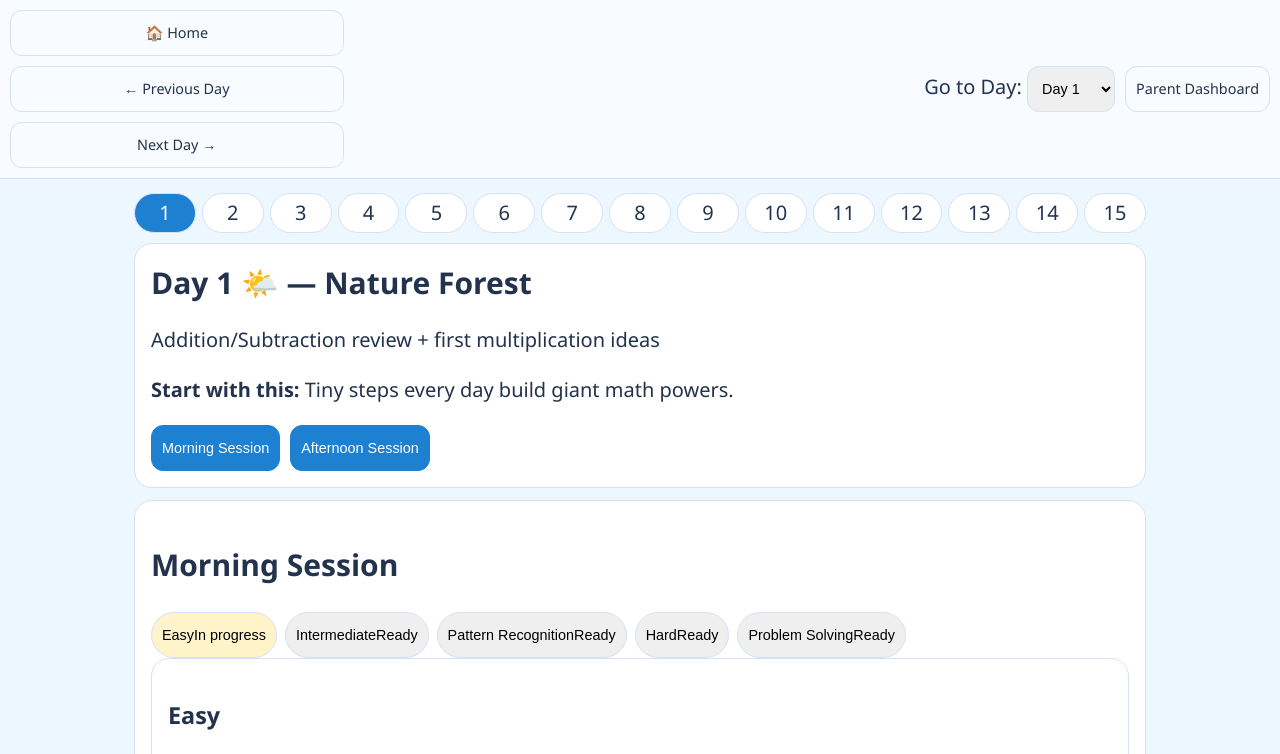
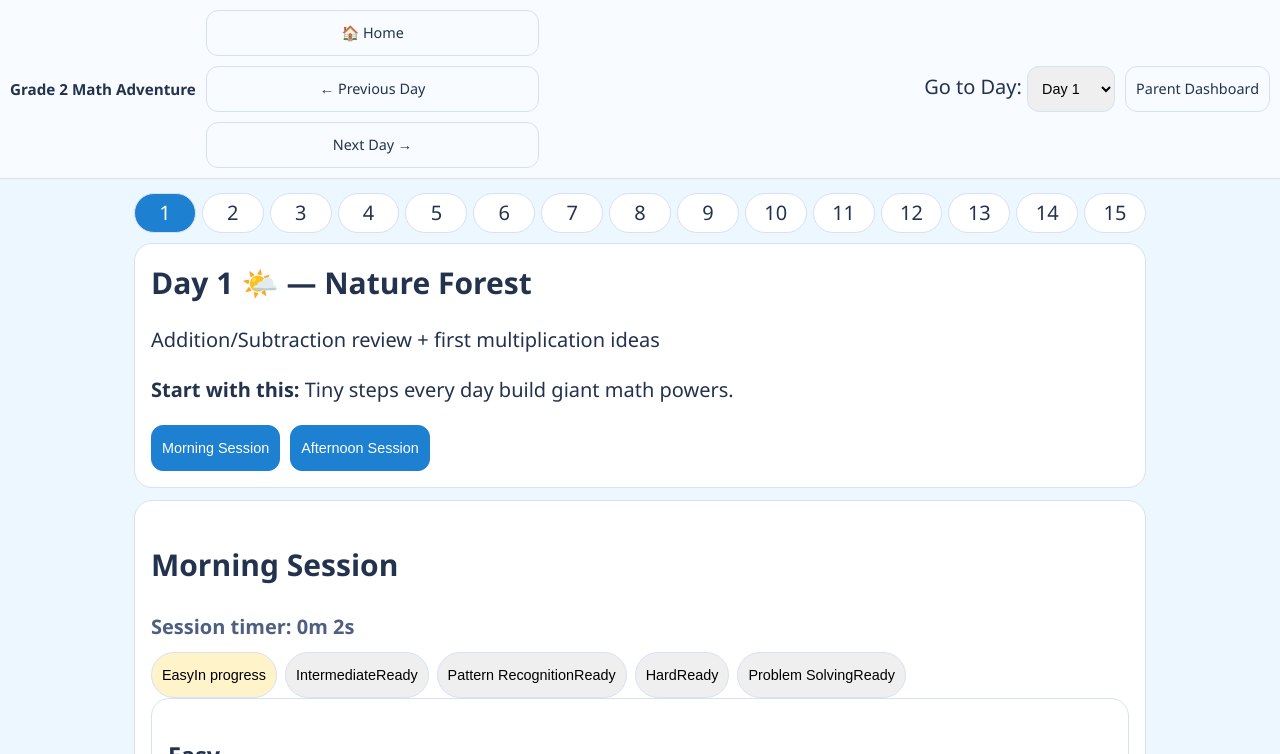
Before and after one commit to evan-07/summer-review, a website with bundled scripts: page day.html in a window 1280 px wide. Both pictures are taken after a click on the button "Morning Session". Shown: the top 754 px of the page. Built offline with nearby package versions, Linux system fonts and the light colour scheme.

Commit message:
Fix day header, add parent clear data, and show session timer

```diff
--- a/assets/css/components.css
+++ b/assets/css/components.css
@@ -8,6 +8,7 @@
 .continue-day-copy h3{margin:0 0 4px}
 .continue-day-copy p{margin:0;color:var(--muted);font-size:.85rem}
 .continue-day-panel .btn{white-space:nowrap}
+[data-session-timer]{margin:0 0 10px;color:var(--muted);font-weight:700}
 .summary-grid{display:grid;grid-template-columns:repeat(5,minmax(0,1fr));gap:8px}.summary-item{border:1px solid var(--line);padding:8px;border-radius:10px}
 .table-wrap{overflow-x:auto} table{width:100%;border-collapse:collapse;font-size:.8rem} th,td{border-bottom:1px solid var(--line);padding:8px;text-align:left}
 .trend-svg{width:100%;height:120px}
--- a/assets/css/layout.css
+++ b/assets/css/layout.css
@@ -1,5 +1,7 @@
 .top-nav{position:sticky;top:0;z-index:20;display:flex;flex-wrap:wrap;justify-content:space-between;gap:10px;padding:10px;border-bottom:1px solid var(--line);background:#f8fbff}
 .nav-left,.nav-right,.button-row,.button-group,.session-buttons{display:flex;align-items:center;gap:10px;flex-wrap:wrap}
+.nav-left{align-items:center}
+.nav-left strong{font-size:.95rem}
 .button-group--split{justify-content:space-between}
 .button-group--stack-mobile > *{flex:1 1 220px}
 .day-grid{display:grid;grid-template-columns:repeat(2,minmax(0,1fr));gap:12px}.progress-tracker{display:grid;grid-template-columns:repeat(15,minmax(0,1fr));gap:6px;margin:10px 0}
--- a/assets/js/ui/render-day.js
+++ b/assets/js/ui/render-day.js
@@ -6,7 +6,7 @@ import { getDayProgress } from '../state.js';
 import { markSectionCompleted, recalcDay } from '../features/progress.js';
 import { startTimer, stopTimer } from '../features/timer.js';
 import { saveState } from '../storage.js';
-import { renderTracker } from './components.js';
+import { formatDuration, renderTracker } from './components.js';
 
 export const renderDayPage = (state) => {
   const day = parseDayFromSearch(window.location.search);
@@ -14,6 +14,7 @@ export const renderDayPage = (state) => {
   const dayProgress = getDayProgress(state, day);
   let session = state.activeSession || 'morning';
   let section = state.activeSection || CATEGORY_ORDER[0];
+  let timerInterval = null;
 
   document.body.classList.add(cfg.theme.className);
   document.querySelector('[data-day-title]').textContent = `Day ${day} ${cfg.theme.icon} — ${cfg.theme.name}`;
@@ -26,6 +27,21 @@ export const renderDayPage = (state) => {
   jump.onchange = () => { window.location.href = getDayUrl(jump.value); };
   document.querySelector('[data-prev-day]').href = getDayUrl(day - 1);
   document.querySelector('[data-next-day]').href = getDayUrl(day + 1);
+
+  const renderSessionTimer = () => {
+    const timerEl = document.querySelector('[data-session-timer]');
+    if (!timerEl) return;
+    const live = state.timerState?.isRunning && state.timerState.day === day && state.timerState.session === session;
+    const baseSeconds = dayProgress[session]?.totalSeconds || 0;
+    const runningSeconds = live ? Math.floor((Date.now() - state.timerState.startedAt) / 1000) : 0;
+    timerEl.textContent = `Session timer: ${formatDuration(baseSeconds + Math.max(0, runningSeconds))}`;
+  };
+
+  const restartTimerTicker = () => {
+    if (timerInterval) clearInterval(timerInterval);
+    renderSessionTimer();
+    timerInterval = window.setInterval(renderSessionTimer, 1000);
+  };
 
   const renderSection = () => {
     const required = getRequiredQuestions({ day, session, category: section });
@@ -62,6 +78,7 @@ export const renderDayPage = (state) => {
       if (idx < CATEGORY_ORDER.length - 1) renderSection();
       else document.querySelector('[data-session-content]').innerHTML = '<section class="card"><h3>Session complete! ✅</h3></section>';
       recalcDay(state, day);
+      renderSessionTimer();
       if (dayProgress.dayCompleted) document.querySelector('[data-finish-day]').classList.remove('hidden');
       renderPills();
     };
@@ -75,7 +92,7 @@ export const renderDayPage = (state) => {
       return `<button class="pill ${st}" data-section="${c}">${c}<span>${badge}</span></button>`;
     }).join('');
     pills.querySelectorAll('[data-section]').forEach((btn) => {
-      btn.onclick = () => { section = btn.dataset.section; startTimer(state, day, session, section); renderSection(); renderPills(); saveState(state); };
+      btn.onclick = () => { section = btn.dataset.section; startTimer(state, day, session, section); renderSection(); renderPills(); renderSessionTimer(); saveState(state); };
     });
   };
 
@@ -88,6 +105,7 @@ export const renderDayPage = (state) => {
       saveState(state);
       renderSection();
       renderPills();
+      restartTimerTicker();
     };
   });
 
@@ -99,4 +117,8 @@ export const renderDayPage = (state) => {
   };
 
   document.querySelector('[data-parent-link]').href = 'parent.html';
+  restartTimerTicker();
+  window.addEventListener('beforeunload', () => {
+    if (timerInterval) clearInterval(timerInterval);
+  });
 };
--- a/assets/js/ui/render-parent.js
+++ b/assets/js/ui/render-parent.js
@@ -6,6 +6,7 @@ export const renderParentPage = (state) => {
   const form = document.querySelector('[data-score-form]');
   const tbody = document.querySelector('[data-history-body]');
   const summary = document.querySelector('[data-parent-summary]');
+  const clearBtn = document.querySelector('[data-clear-parent-scores]');
   const filters = {
     day: document.querySelector('[data-filter-day]'),
     session: document.querySelector('[data-filter-session]'),
@@ -70,5 +71,13 @@ export const renderParentPage = (state) => {
   };
 
   Object.values(filters).forEach((el) => (el.onchange = rerender));
+  if (clearBtn) {
+    clearBtn.onclick = () => {
+      if (!window.confirm('Clear all saved parent score history?')) return;
+      state.parentScores = [];
+      saveState(state);
+      rerender();
+    };
+  }
   rerender();
 };
--- a/day.html
+++ b/day.html
@@ -8,10 +8,13 @@
 </head>
 <body data-page="day">
   <header class="top-nav">
-    <div class="nav-left button-group button-group--stack-mobile">
-      <a class="btn" href="index.html">🏠 Home</a>
-      <a class="btn" data-prev-day href="#">← Previous Day</a>
-      <a class="btn" data-next-day href="#">Next Day →</a>
+    <div class="nav-left">
+      <strong>Grade 2 Math Adventure</strong>
+      <div class="button-group button-group--stack-mobile">
+        <a class="btn" href="index.html">🏠 Home</a>
+        <a class="btn" data-prev-day href="#">← Previous Day</a>
+        <a class="btn" data-next-day href="#">Next Day →</a>
+      </div>
     </div>
     <div class="nav-right">
       <label>Go to Day: <select data-day-jump></select></label>
@@ -31,6 +34,7 @@
     </section>
     <section class="card" data-session-panel>
       <h2 data-session-title>Choose a session to begin</h2>
+      <p data-session-timer>Session timer: 0m 0s</p>
       <div class="pills" data-section-pills></div>
       <div data-session-content></div>
     </section>
```
Also changed, not shown: parent.html (+5 -0 lines).
